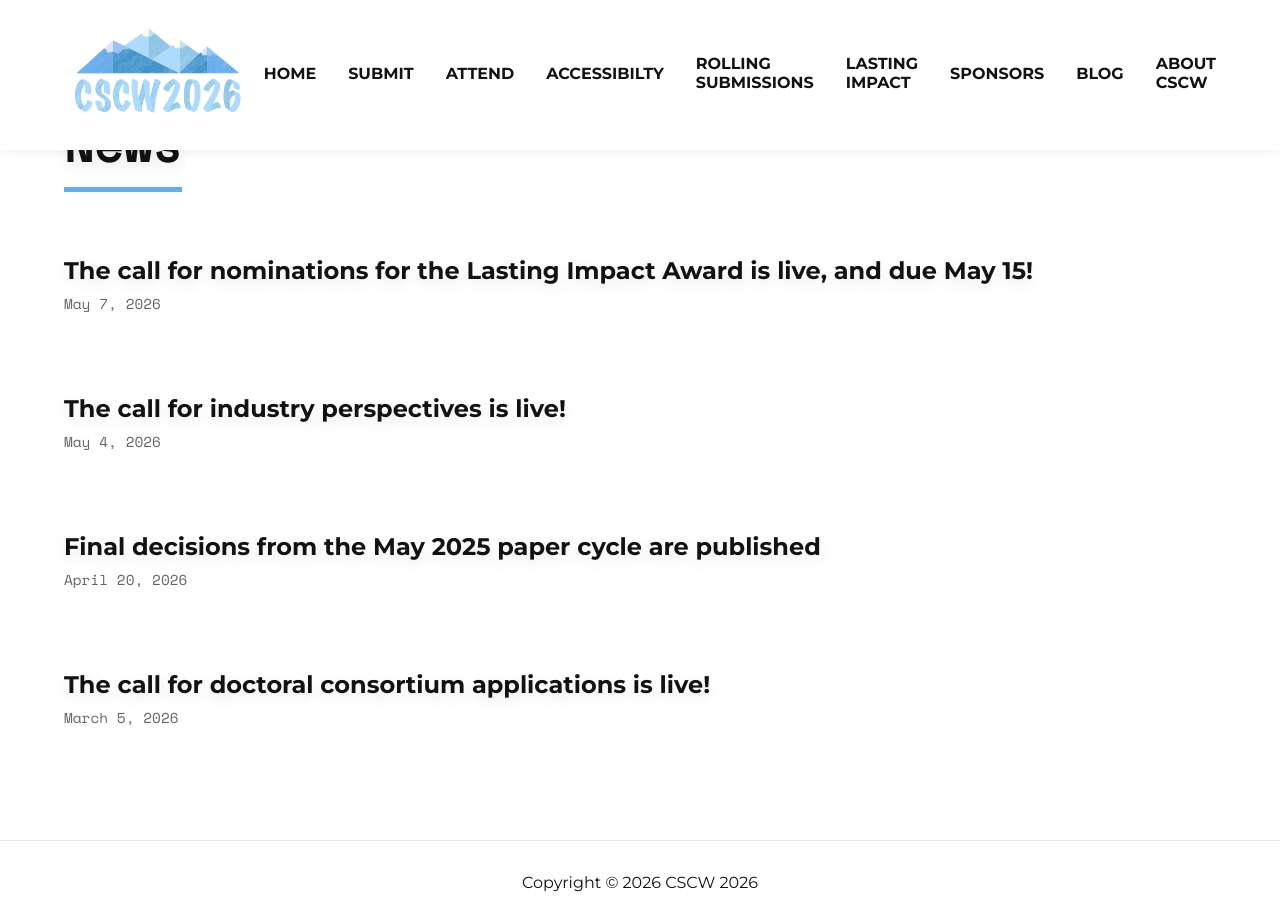
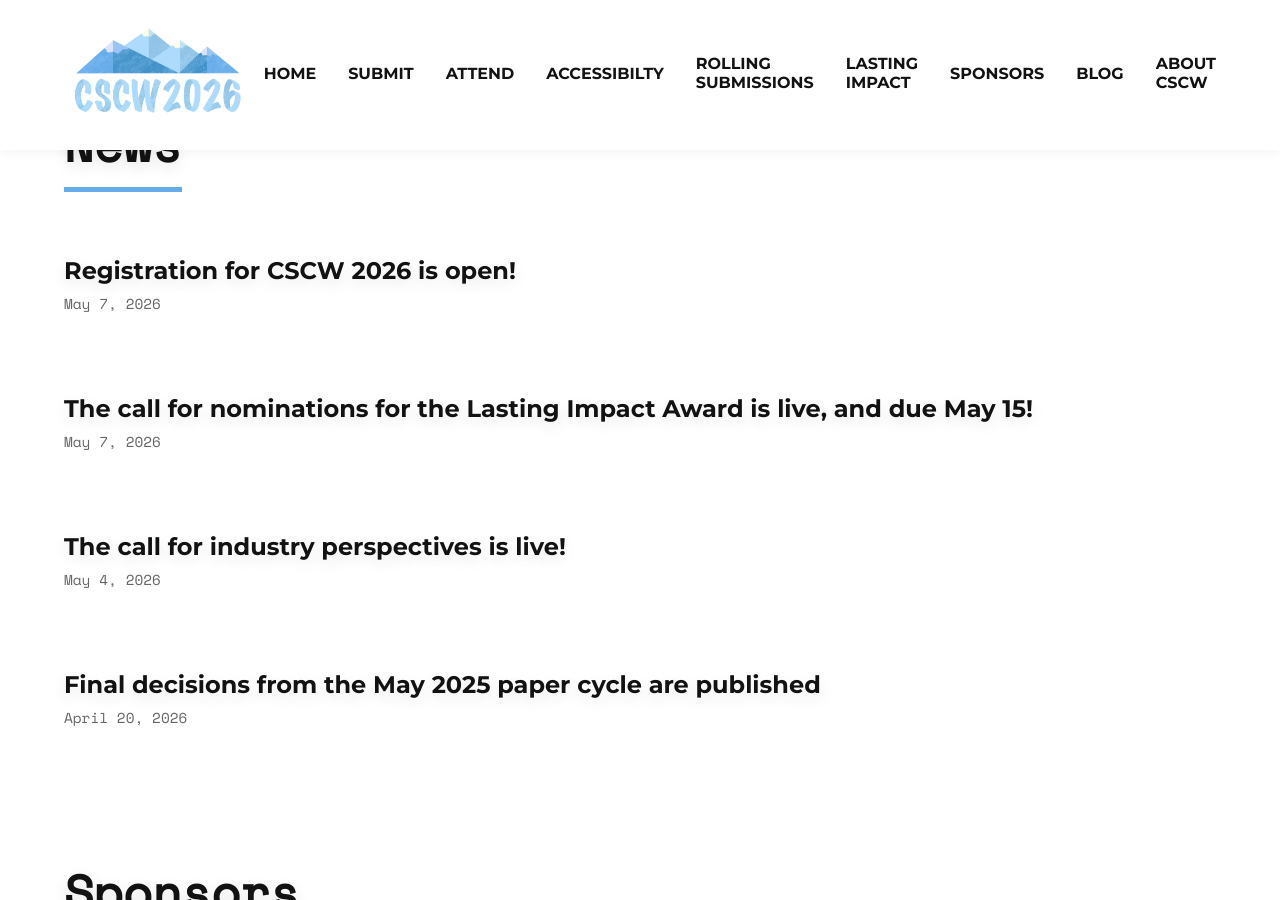
Before and after one commit to anthonypinter/cscw2026-website, a Jekyll site: the page built from index.html, in a window 1280 px wide and 900 px high, scrolled down 706 px. Built offline with Jekyll 4.4.1, drawn with Linux system fonts in a browser that asks for light colours.

Commit message:
adding sponsors and registration

```diff
--- a/_data/news.yml
+++ b/_data/news.yml
@@ -7,6 +7,10 @@
 
 
 ########### --------------- ###########
+ - headline  : Registration for CSCW 2026 is open!
+   date      : May 7, 2026
+   link      : https://cscw.acm.org/registration.html
+
  - headline  : The call for nominations for the Lasting Impact Award is live, and due May 15!
    date      : May 7, 2026
    link      : https://cscw.acm.org/lastingimpact.html
--- a/_includes/nav.html
+++ b/_includes/nav.html
@@ -93,7 +93,17 @@
       <a href="/2026/lastingimpact.html" class="nav-link">LASTING IMPACT</a>
     </li>
     <li class="nav-item">
-      <a href="/2026/sponsorship.html" class="nav-link">SPONSORS</a>
+      <a href="/2026/2026sponsors.html" class="nav-link">SPONSORS</a>
+      <div class="dropdown">
+        <ul class="dropdown-list">
+          <li class="dropdown-item">
+            <a href="/2026/2026sponsors.html" class="dropdown-link">2026 SPONSORS</a>
+          </li>
+          <li class="dropdown-item">
+            <a href="/2026/sponsorship.html" class="dropdown-link">CALL FOR SPONSORSHIP</a>
+          </li>
+        </ul>
+      </div>
     </li>
     <li class="nav-item">
       <a href="/2026/blogs.html" class="nav-link">BLOG</a>
--- a/css/style.css
+++ b/css/style.css
@@ -886,3 +886,51 @@
   color: var(--primary);
   font-weight: 700;
 }
+
+.reg-table {
+      width: 100%;
+      border-collapse: collapse;
+      font-size: 16px;
+      table-layout: fixed;
+    }
+    .reg-table th,
+    .reg-table td {
+      padding: 9px 12px;
+      border: 1px solid #ddd;
+      text-align: left;
+      vertical-align: top;
+    }
+    .reg-table thead th {
+      background: #f5f5f3;
+      font-weight: 500;
+      font-size: 18px;
+      color: #555;
+      text-align: center;
+    }
+    .reg-table thead th:first-child {
+      text-align: left;
+    }
+    .reg-table td:not(:first-child) {
+      text-align: center;
+    }
+    .reg-table .section-header td {
+      background: #f5f5f3;
+      font-weight: 500;
+      font-size: 16px;
+      padding: 7px 12px;
+    }
+    .reg-table .note-row td {
+      font-size: 12px;
+      color: #666;
+      font-style: italic;
+      background: #fafaf8;
+      padding: 6px 12px;
+    }
+    .companion-note {
+      font-size: 12px;
+      color: #666;
+      display: block;
+      margin-top: 3px;
+    }
+    .col-cat  { width: 44%; }
+    .col-date { width: 18.67%; }
--- a/index.html
+++ b/index.html
@@ -45,6 +45,16 @@
 
 
       </div>
+
+      <h2 class="section-title">Sponsors</h2>
+
+      <h3>Silver Sponsors</h3>
+
+       <div class="page-text">
+        <img src="images/gdm.webp" alt="A diagram showing the layout of the conference hotel">
+      </div>
+
+
     </section>
   </div>
 </main>
--- a/sponsorship.html
+++ b/sponsorship.html
@@ -11,7 +11,7 @@
 	<div id="top"></div>
     <section class="hero">
       <h1 class="page-title">
-        SPONSORSHIP
+        CALL FOR SPONSORSHIP
       </h1>
 
       <div class="page-text">
```
Also changed, not shown: 2026sponsors.html (added, +51 -0 lines), _includes/nav-blog.html (+14 -1 lines), registration.html (added, +121 -0 lines), images/gdm.png (added), images/gdm.webp (added), 1 other file.
